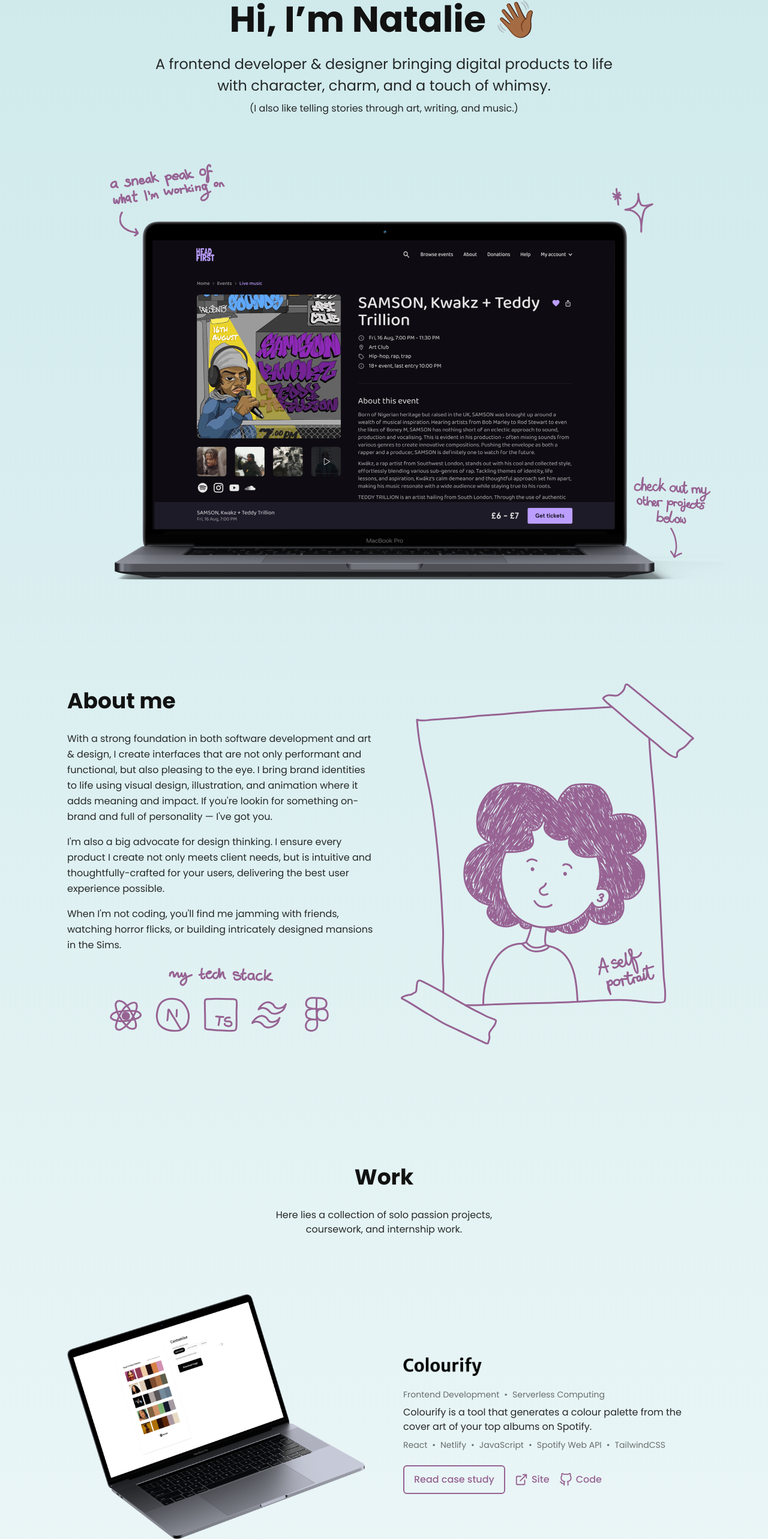
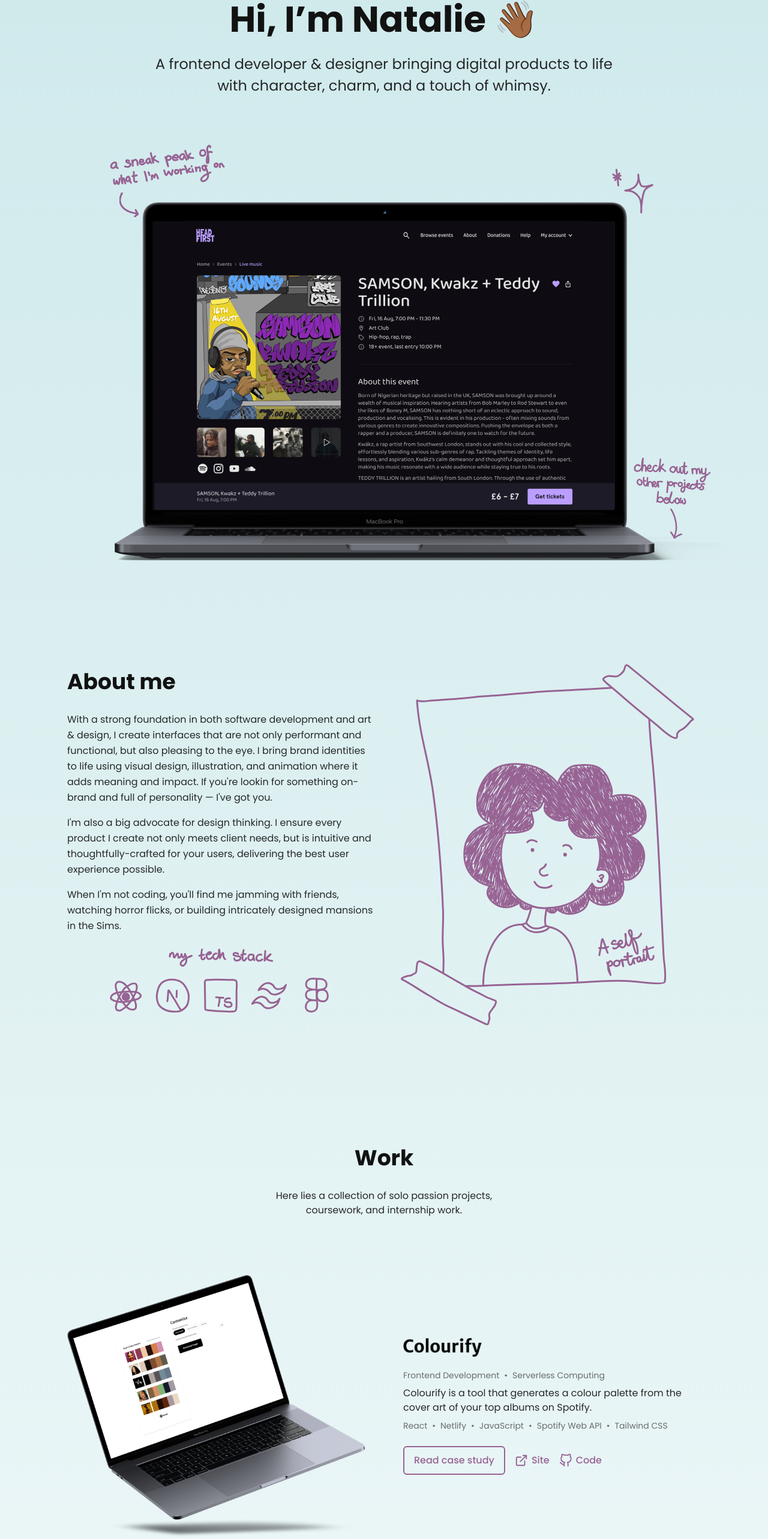
Before and after one commit to natalieayuba/natalieayuba.com, a Next.js app: page / in a window 1280 px wide. Shown: the part 212-2778 px from the top of the page at 60% size. Built offline with nearby package versions, Linux system fonts and the light colour scheme.

Commit message:
More touches

```diff
--- a/app/_configs/projects.tsx
+++ b/app/_configs/projects.tsx
@@ -42,7 +42,7 @@ export const technologies = {
   typeScript: "TypeScript",
   spotifyWebApi: "Spotify Web API",
   reactNative: "React Native",
-  tailwindCSS: "TailwindCSS",
+  tailwindCSS: "Tailwind CSS",
   expo: "Expo",
   netlify: "Netlify",
   next: "Next.js",
@@ -198,7 +198,7 @@ const projects: ProjectProps[] = [
             build the app without involving more complex technologies. However,
             I later decided to migrate to React as it was easier to manage
             states and components using the framework. I also decided on
-            TailwindCSS for ease of styling and{" "}
+            Tailwind CSS for ease of styling and{" "}
             <Hyperlink href="https://lokeshdhakar.com/projects/color-thief/">
               Color Thief
             </Hyperlink>{" "}
--- a/app/components/nav/NavLinks.tsx
+++ b/app/components/nav/NavLinks.tsx
@@ -40,7 +40,7 @@ interface NavLinksProps {
 const NavLinks = ({ className, onClick }: NavLinksProps) => {
   const pathname = usePathname();
   const [active, setActive] = useState(
-    navLinks.find(({ name }) => pathname.includes(name.toLowerCase())) ??
+    navLinks.find(({ name }) => pathname.includes(name.toLowerCase()))?.name ??
       "Home",
   );
   const [scrollByClick, setScrollByClick] = useState(false);
--- a/app/components/sections/Banner.tsx
+++ b/app/components/sections/Banner.tsx
@@ -33,12 +33,6 @@ const Banner = ({
         >
           A frontend developer & designer bringing digital products to life with
           character, charm, and a touch of whimsy.
-        </p>
-        <p
-          style={getAnimationDelay(2, animationInterval)}
-          className="mt-2 animate-glideUp"
-        >
-          (I also like telling stories through art, writing, and music.)
         </p>
       </div>
       <div className="relative select-none">
--- a/app/work/[project]/components/Details.tsx
+++ b/app/work/[project]/components/Details.tsx
@@ -31,7 +31,7 @@ const Details = ({ project }: { project: ProjectProps }) => {
   ];
 
   return (
-    <div className="justify-center gap-12 md:mb-12 md:flex">
+    <div className="justify-center gap-10 text-sm md:mb-12 md:flex">
       {details.map(
         ({ heading, data }) =>
           data && (
```
